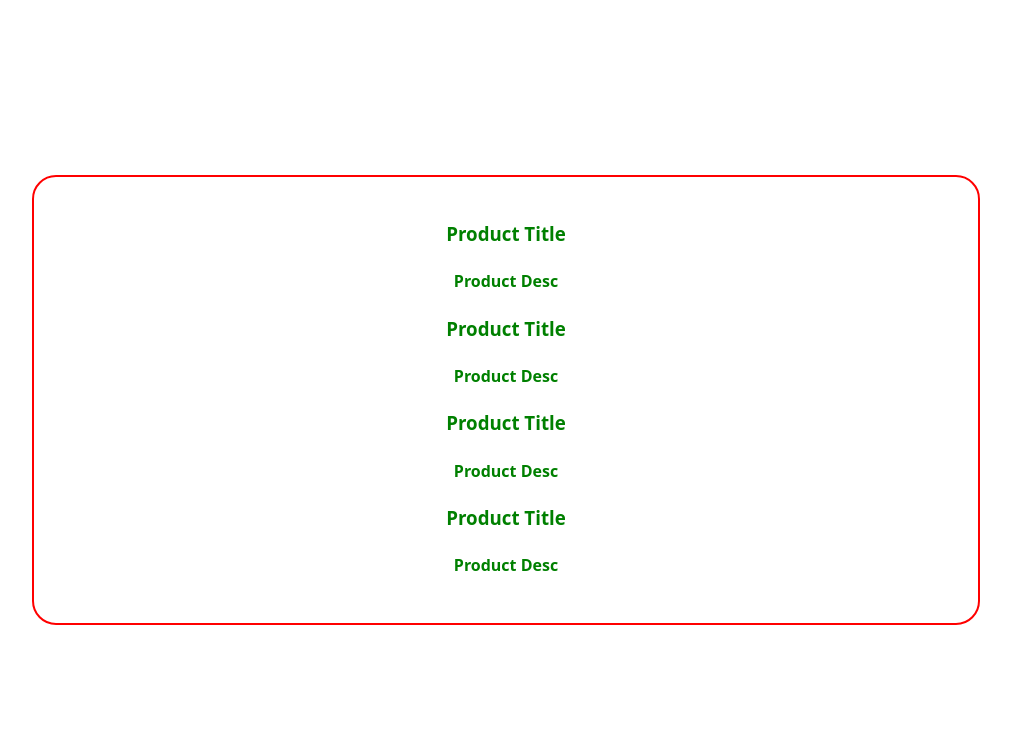
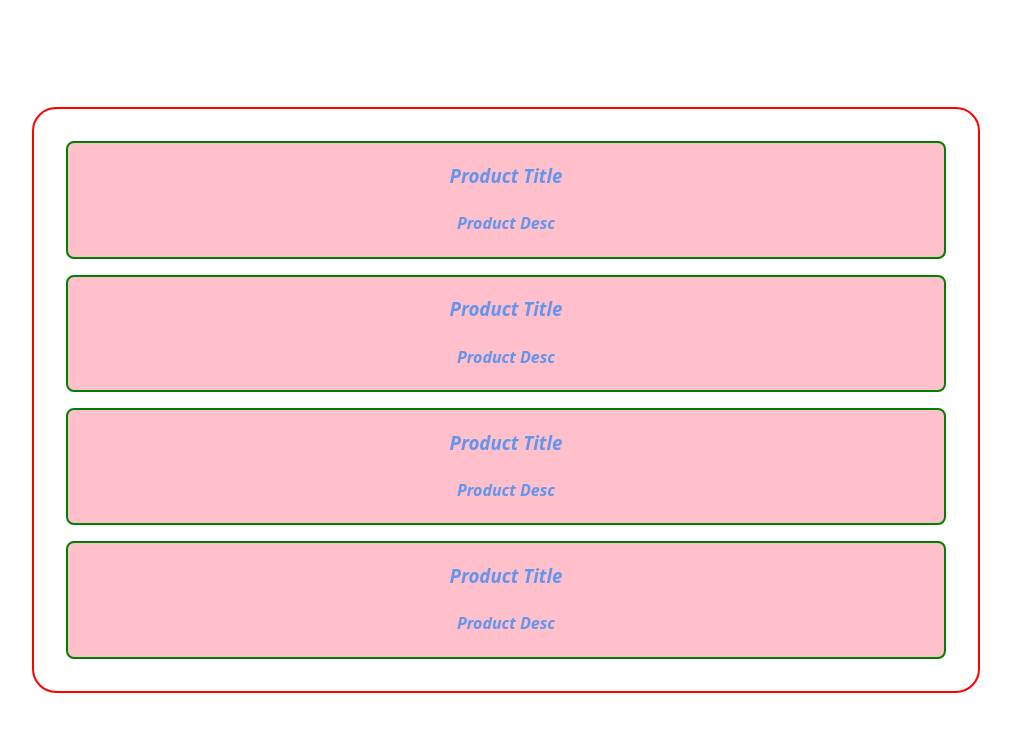
Before and after one commit to GovindG9066/React, a React (Vite) app in the folder Basic_React_app/: page / in a window 1280 px wide. Shown: the top 732 px of the page, without its empty margins (134-1145 px from the left). Built offline with nearby package versions, Linux system fonts and the light colour scheme.

Commit message:
use the style in container

```diff
--- a/Basic_React_app/src/ProductTab.css
+++ b/Basic_React_app/src/ProductTab.css
@@ -7,4 +7,13 @@
     background-color:transparent;
     color: green;
     width: 70vw;
+    display: grid;
 }
+.product{
+    border: 2px solid green;
+    border-radius: 8px;
+    margin: 8px;
+    background: pink;
+    color: cornflowerblue;
+    font-style: italic;
+}
--- a/Basic_React_app/src/product.jsx
+++ b/Basic_React_app/src/product.jsx
@@ -1,9 +1,11 @@
+import ProductTab from "./ProductTab";
+
 function Product(){
     return(
-        <>
+        <div className="product">
         <h3>Product Title</h3>
         <h4>Product Desc</h4>
-        </>
+        </div>
     );
 }
 
```
